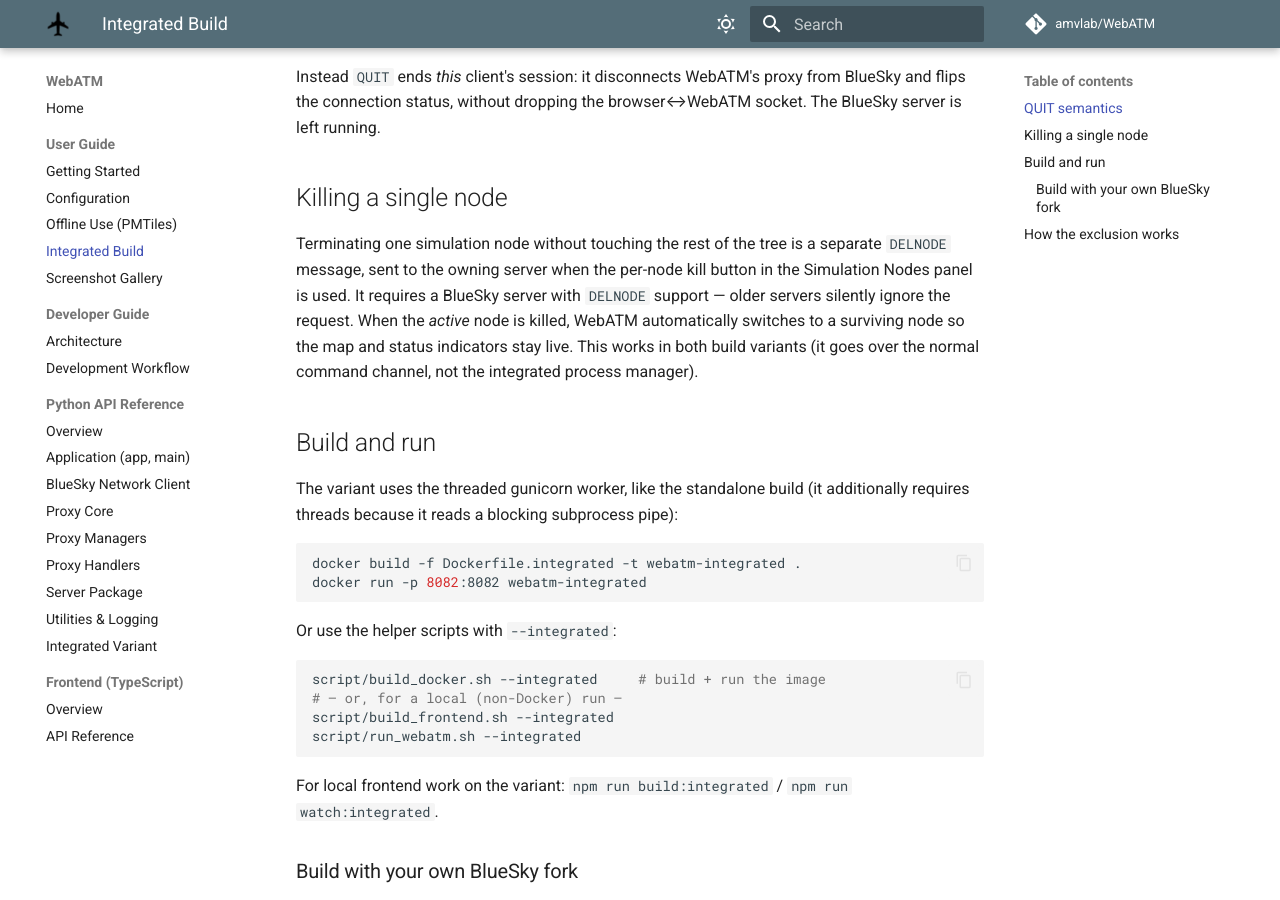
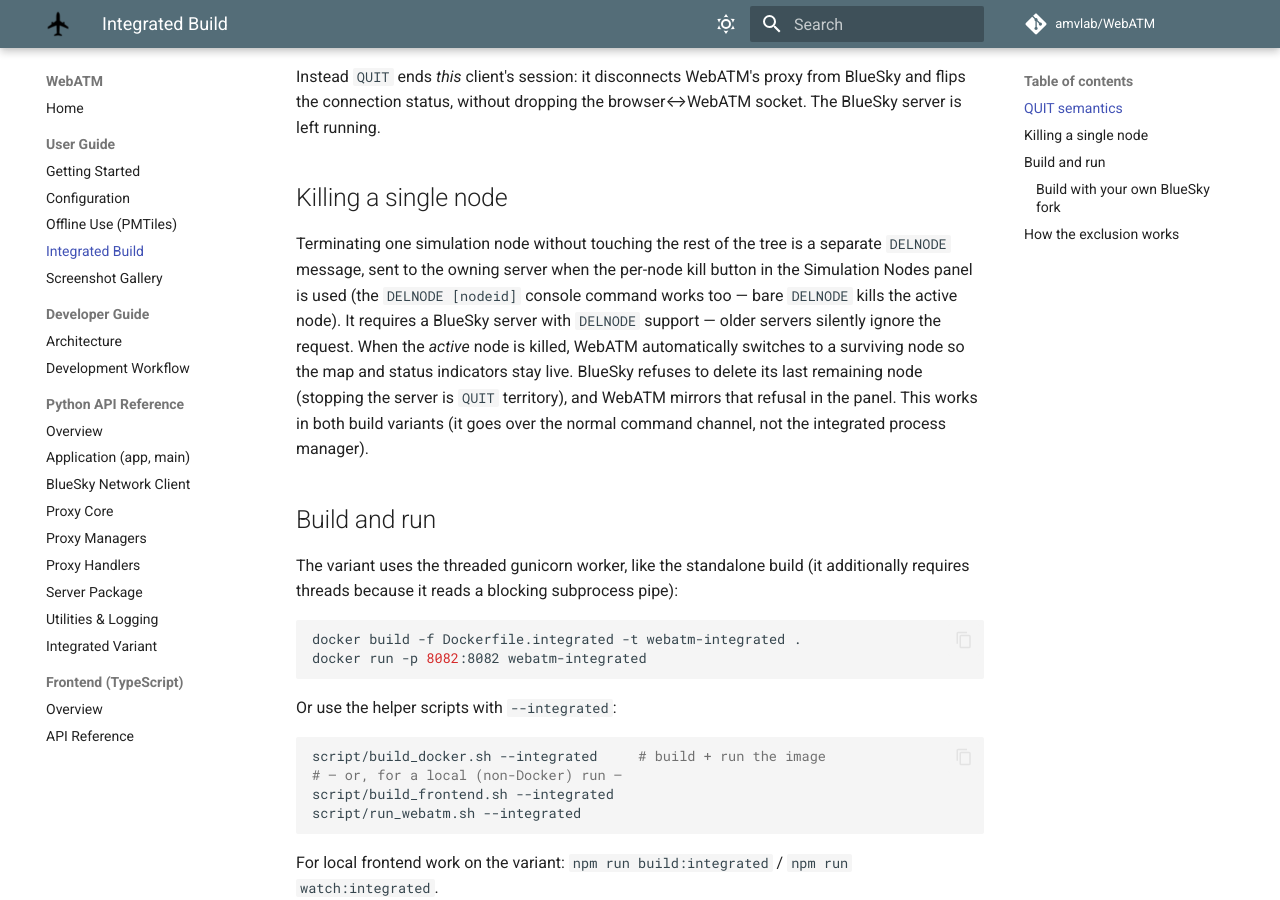
Before and after one commit to amvlab/WebATM, an MkDocs documentation site: the page built from docs/integrated-build.md, in a window 1280 px wide and 900 px high, scrolled down 986 px. Built offline with MkDocs 1.6.1 and Material for MkDocs 9.7.7, drawn with Linux system fonts in a browser that asks for light colours; comment, search, counter and statistics services are not loaded.

Commit message:
Mirror BlueSky's last-node refusal in the kill button
BlueSky's DELNODE now refuses to delete the server's last remaining node
(directing users to QUIT instead) and echoes rejections back to the
sender, which WebATM's echo handler already surfaces in the console. So
the previous 'last node will disconnect WebATM' warning is obsolete:
refuse client-side for immediate feedback, with the server-side echo as
the backstop when the local node count is stale.

Also document the DELNODE console command (bare form kills the active
node) now that BlueSky registers it as a stack command.

Co-Authored-By: Claude Fable 5 <noreply@anthropic.com>
Claude-Session: https://claude.ai/code/session_01VGPn7411fbcTRcAk9kta3H

```diff
--- a/docs/integrated-build.md
+++ b/docs/integrated-build.md
@@ -47,12 +47,15 @@ browser↔WebATM socket. The BlueSky server is left running.
 
 Terminating one simulation node without touching the rest of the tree is a
 separate `DELNODE` message, sent to the owning server when the per-node kill
-button in the Simulation Nodes panel is used. It requires a BlueSky server
-with `DELNODE` support — older servers silently ignore the request. When the
-*active* node is killed, WebATM automatically switches to a surviving node so
-the map and status indicators stay live. This works in both build variants
-(it goes over the normal command channel, not the integrated process
-manager).
+button in the Simulation Nodes panel is used (the `DELNODE [nodeid]` console
+command works too — bare `DELNODE` kills the active node). It requires a
+BlueSky server with `DELNODE` support — older servers silently ignore the
+request. When the *active* node is killed, WebATM automatically switches to
+a surviving node so the map and status indicators stay live. BlueSky refuses
+to delete its last remaining node (stopping the server is `QUIT` territory),
+and WebATM mirrors that refusal in the panel. This works in both build
+variants (it goes over the normal command channel, not the integrated
+process manager).
 
 ## Build and run
 
```
Also changed, not shown: 2 other files.
